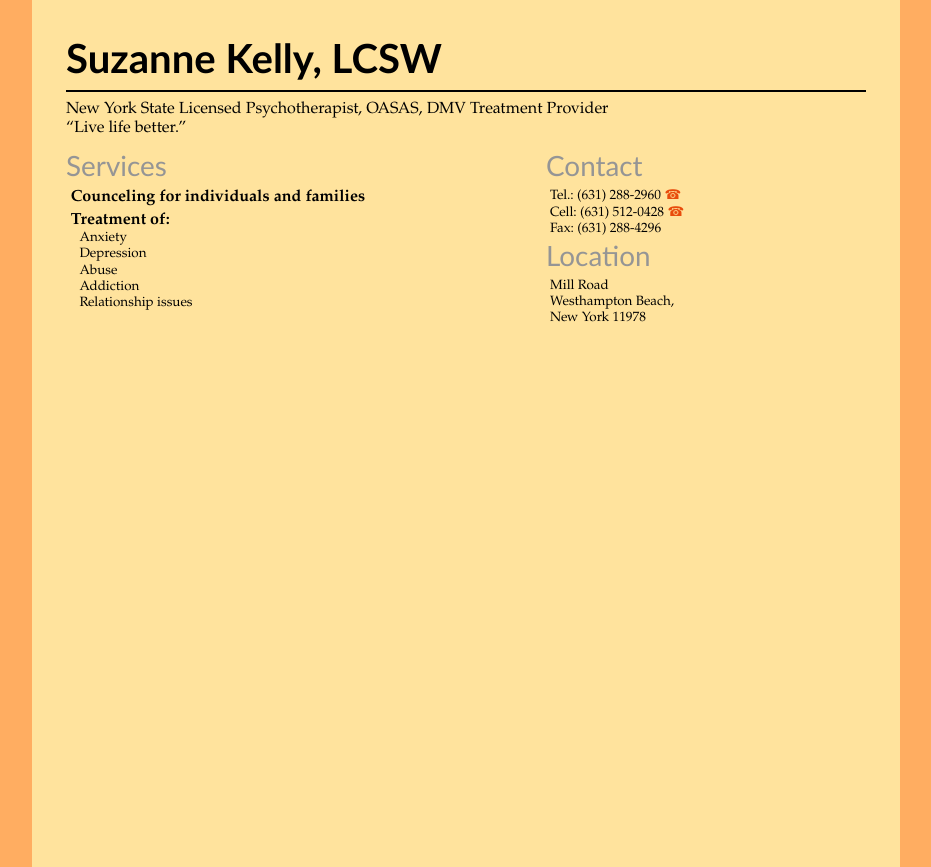
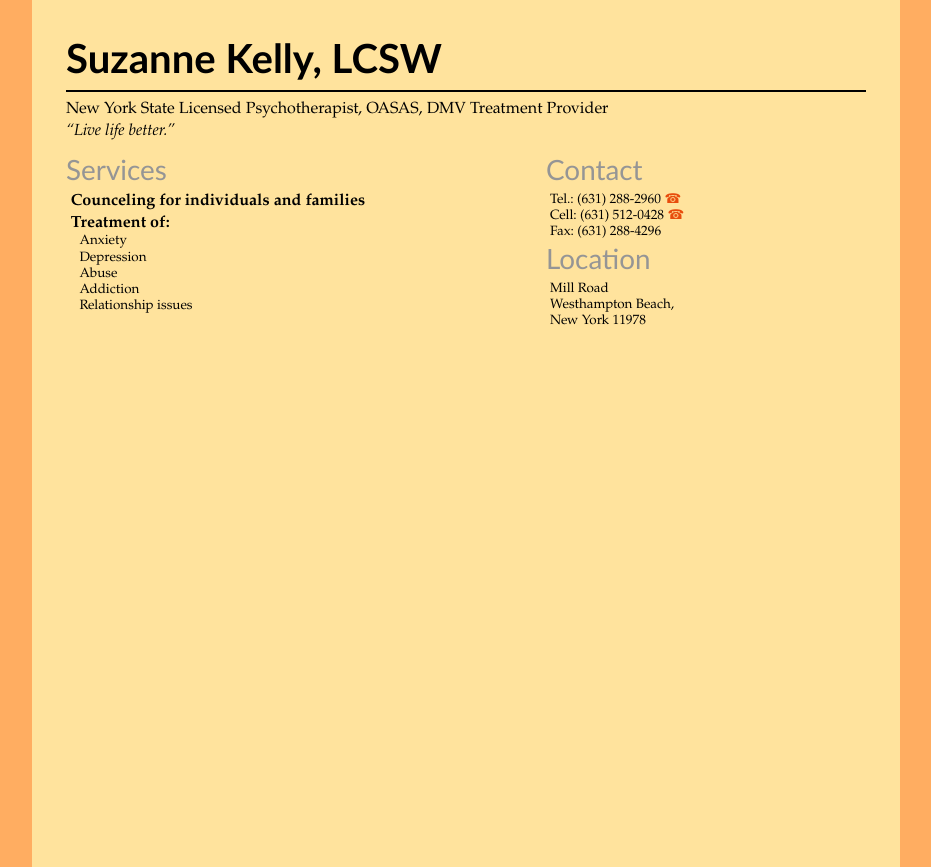
Before and after one commit to suzannekelly/suzannekelly.github.io, a plain HTML site: page index.html in a window 1280 px wide. Shown: the whole page, without its empty margins (174-1105 px from the left). Drawn offline with Linux system fonts and the light colour scheme.

Commit message:
Update styles.css .quote styling

```diff
--- a/styles.css
+++ b/styles.css
@@ -115,6 +115,10 @@ section p {
  header p {
      font-size: 1.44em; }
 
+.quote {
+   margin: .198em auto 0 auto;
+   font-style: italic; }
+
 .treatment {
     font-size: 1.44em;
     font-weight: bold; }
```
